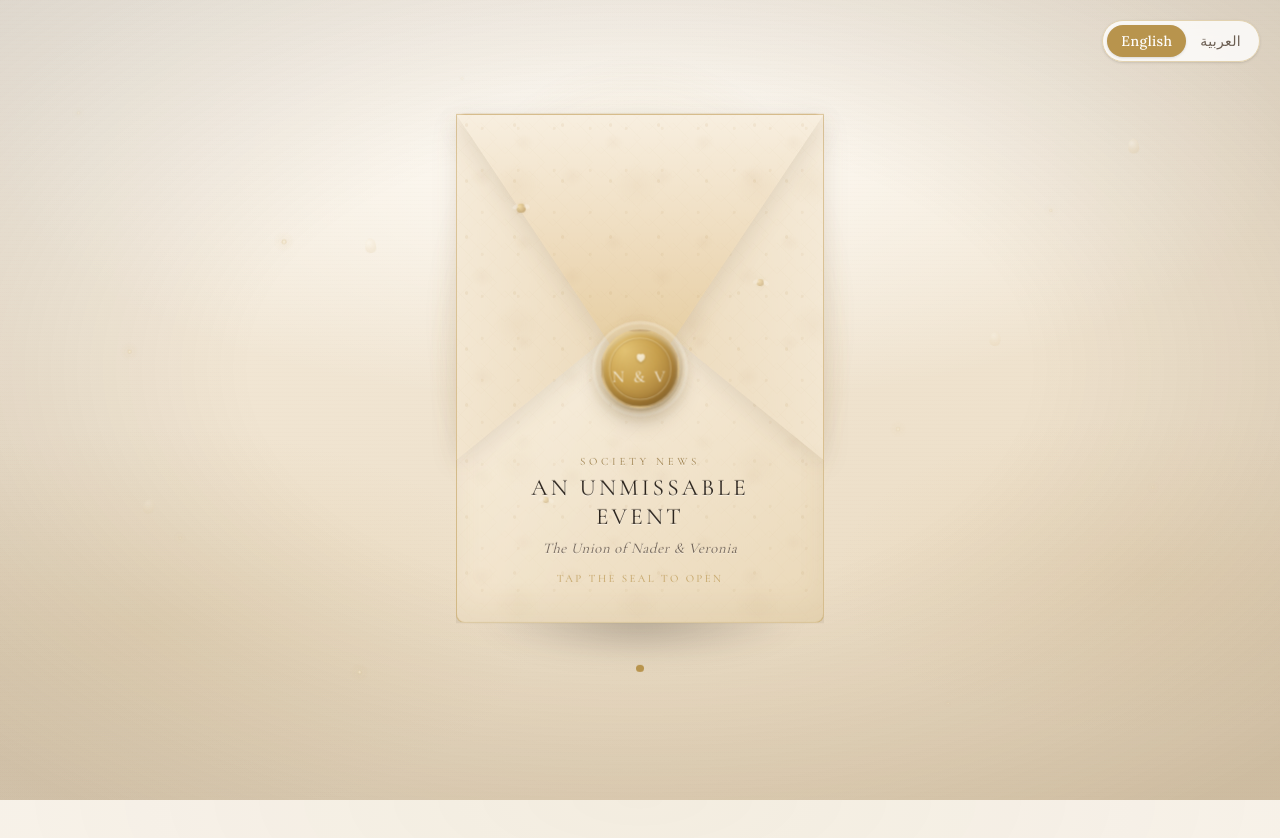
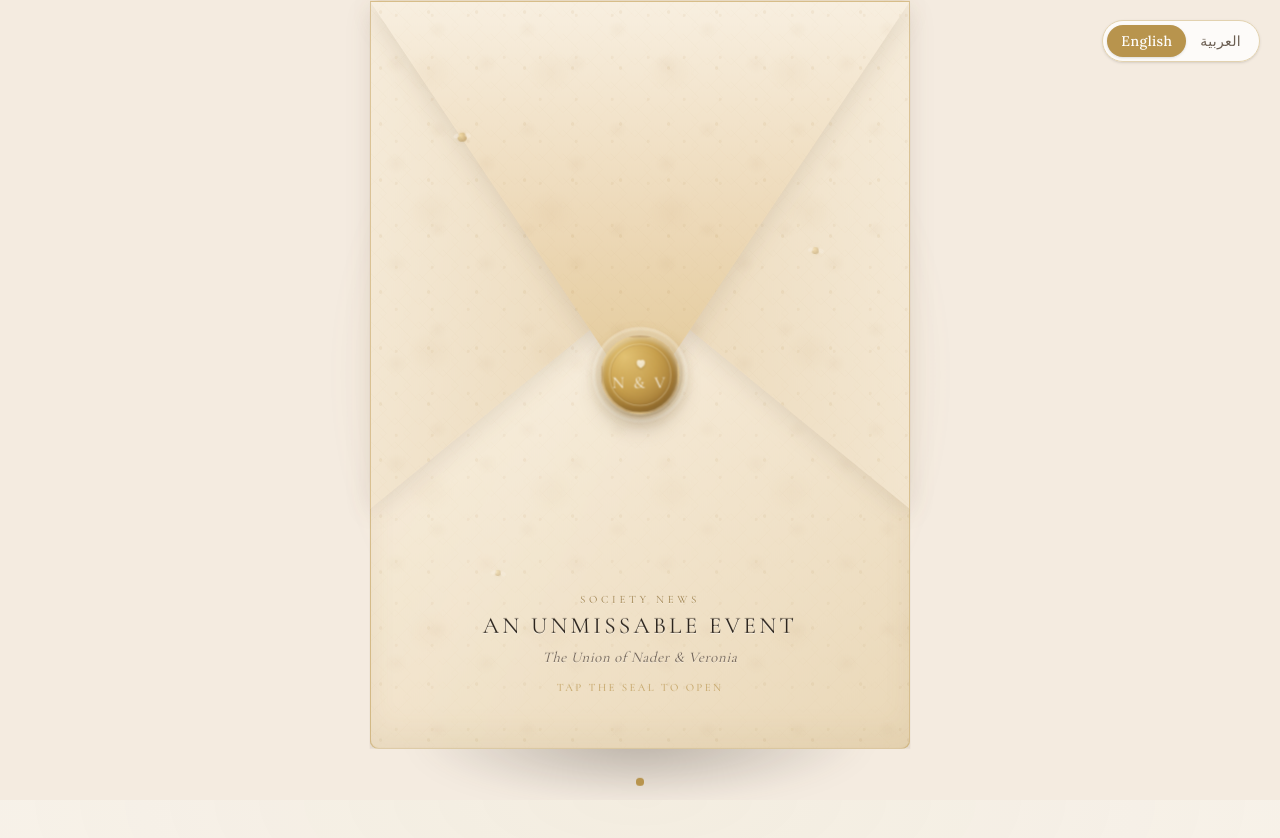
Before and after one commit to NaderNabil1/Invitation, a Next.js app: page / in a window 1280 px wide. Shown: the top 838 px of the page. Built offline with nearby package versions, Linux system fonts and the light colour scheme.

Commit message:
sizing envelope

```diff
--- a/app/globals.css
+++ b/app/globals.css
@@ -354,105 +354,19 @@ body {
 /* ——— Envelope (Regency / sealed-back) ——— */
 
 .envelope-overlay {
-  background:
-    radial-gradient(ellipse 85% 55% at 50% 18%, rgba(255, 252, 247, 0.95), transparent 60%),
-    radial-gradient(ellipse 55% 45% at 12% 78%, rgba(184, 148, 77, 0.12), transparent 55%),
-    radial-gradient(ellipse 50% 40% at 90% 72%, rgba(196, 155, 90, 0.1), transparent 50%),
-    linear-gradient(168deg, #faf6ef 0%, #f1e6d4 38%, #e8d7bb 100%);
-  transition: opacity 1.6s ease, visibility 1.6s ease, transform 1.6s ease;
+  background: #f4ebe0;
+  transition: opacity 0.85s ease, visibility 0.85s ease, transform 0.85s ease;
 }
 
 .envelope-overlay--exit {
   opacity: 0;
   visibility: hidden;
   pointer-events: none;
-  transform: scale(1.05);
-}
-
-.envelope-overlay__wash {
-  position: absolute;
-  inset: 0;
-  background:
-    repeating-linear-gradient(
-      0deg,
-      transparent,
-      transparent 3px,
-      rgba(143, 112, 54, 0.015) 3px,
-      rgba(143, 112, 54, 0.015) 4px
-    );
-  pointer-events: none;
-  opacity: 0.7;
-}
-
-.envelope-overlay__glow {
-  position: absolute;
-  left: 50%;
-  top: 40%;
-  width: min(26rem, 78vw);
-  height: min(32rem, 72vh);
-  transform: translate(-50%, -50%);
-  border-radius: 50%;
-  background: radial-gradient(
-    ellipse,
-    rgba(220, 188, 118, 0.32) 0%,
-    rgba(184, 148, 77, 0.12) 38%,
-    transparent 70%
-  );
-  filter: blur(10px);
-  animation: envelope-glow-breathe 5s ease-in-out infinite;
-  pointer-events: none;
-}
-
-.envelope-overlay__vignette {
-  position: absolute;
-  inset: 0;
-  background: radial-gradient(
-    ellipse 72% 68% at 50% 46%,
-    transparent 42%,
-    rgba(70, 48, 22, 0.16) 100%
-  );
-  pointer-events: none;
-}
-
-.envelope-motes {
-  position: absolute;
-  inset: 0;
-  pointer-events: none;
-  overflow: hidden;
-}
-
-.envelope-mote {
-  position: absolute;
-  border-radius: 50%;
-  background: radial-gradient(circle, rgba(255, 248, 230, 0.95), rgba(184, 148, 77, 0.55));
-  box-shadow: 0 0 8px rgba(212, 179, 106, 0.55);
-  animation: envelope-mote-drift 7s ease-in-out infinite;
-  opacity: 0.55;
-}
-
-.envelope-petals {
-  position: absolute;
-  inset: 0;
-  pointer-events: none;
-  overflow: hidden;
-}
-
-.envelope-petal {
-  position: absolute;
-  top: -8%;
-  width: 0.7rem;
-  height: 0.95rem;
-  border-radius: 60% 60% 55% 55% / 70% 70% 40% 40%;
-  background:
-    radial-gradient(circle at 35% 30%, rgba(255, 250, 240, 0.95), rgba(232, 210, 170, 0.75) 55%, rgba(196, 160, 100, 0.5));
-  opacity: 0.35;
-  filter: blur(0.2px);
-  animation-name: envelope-petal-fall;
-  animation-timing-function: linear;
-  animation-iteration-count: infinite;
+  transform: scale(1.04);
 }
 
 .envelope-stage {
+  width: min(58rem, 98vw, calc((100dvh - 3.25rem) * 3 / 4.15));
   animation: envelope-float 5.5s ease-in-out infinite;
 }
 
@@ -513,7 +427,7 @@ body {
   border-radius: 50%;
   background: radial-gradient(ellipse, rgba(44, 36, 28, 0.3), transparent 72%);
   filter: blur(12px);
-  transition: transform 2.2s ease, opacity 2.2s ease;
+  transition: transform 1.1s ease, opacity 1.1s ease;
   z-index: 0;
 }
 
@@ -687,7 +601,7 @@ body {
   position: absolute;
   z-index: 4;
   transform-style: preserve-3d;
-  transition: transform 1.8s cubic-bezier(0.4, 0.05, 0.15, 1);
+  transition: transform 0.95s cubic-bezier(0.4, 0.05, 0.15, 1);
   filter: drop-shadow(0 6px 12px rgba(80, 60, 30, 0.12));
   pointer-events: none;
 }
@@ -723,7 +637,7 @@ body {
   width: 52%;
   transform-origin: left center;
   z-index: 4;
-  transition-delay: 200ms;
+  transition-delay: 80ms;
 }
 
 .envelope__flap--left .envelope__flap-face {
@@ -739,7 +653,7 @@ body {
   width: 52%;
   transform-origin: right center;
   z-index: 4;
-  transition-delay: 200ms;
+  transition-delay: 80ms;
 }
 
 .envelope__flap--right .envelope__flap-face {
@@ -751,22 +665,22 @@ body {
 .envelope__flap--top.envelope__flap--open {
   transform: rotateX(172deg);
   z-index: 0;
-  transition-delay: 750ms;
+  transition-delay: 1550ms;
 }
 
 .envelope__flap--left.envelope__flap--open {
   transform: rotateY(-158deg);
   z-index: 0;
-  transition-delay: 1100ms;
+  transition-delay: 1700ms;
 }
 
 .envelope__flap--right.envelope__flap--open {
   transform: rotateY(158deg);
   z-index: 0;
-  transition-delay: 1100ms;
-}
-
-/* Invitation card: tucked inside when closed, rises through the V when open */
+  transition-delay: 1700ms;
+}
+
+/* Invitation card: stays nested in the pocket and fades in when open */
 .envelope__card {
   position: absolute;
   left: 11%;
@@ -784,13 +698,13 @@ body {
   box-shadow:
     0 10px 24px rgba(80, 60, 30, 0.12),
     inset 0 0 0 1px rgba(255, 255, 255, 0.65);
-  transform: translateY(48%) scale(0.97);
+  transform: translateY(12%) scale(0.98);
   opacity: 0;
   pointer-events: none;
   transition:
-    transform 1.8s cubic-bezier(0.22, 1, 0.36, 1) 1.5s,
-    opacity 1.2s ease 1.5s,
-    box-shadow 1.8s ease 1.5s;
+    transform 0.7s cubic-bezier(0.22, 1, 0.36, 1) 1.8s,
+    opacity 0.7s ease 1.8s,
+    box-shadow 0.7s ease 1.8s;
 }
 
 .envelope__card-frame {
@@ -807,11 +721,11 @@ body {
 }
 
 .envelope__card--reveal {
-  transform: translateY(-34%) scale(1);
+  transform: translateY(12%) scale(1);
   opacity: 1;
   box-shadow:
-    0 26px 48px rgba(80, 60, 30, 0.22),
-    0 0 0 1px rgba(184, 148, 77, 0.22),
+    0 14px 28px rgba(80, 60, 30, 0.14),
+    0 0 0 1px rgba(184, 148, 77, 0.18),
     inset 0 0 0 1px rgba(255, 255, 255, 0.75);
 }
 
@@ -950,7 +864,7 @@ body {
   text-align: center;
   gap: 0.2rem;
   pointer-events: none;
-  transition: opacity 1s ease, transform 1s ease;
+  transition: opacity 0.45s ease, transform 0.45s ease;
 }
 
 .envelope__copy--hide {
@@ -1714,7 +1628,7 @@ body {
   }
 
   .envelope__card--reveal {
-    transform: translateY(-24%);
+    transform: translateY(12%);
     opacity: 1;
   }
 
--- a/components/InvitationEnvelope.tsx
+++ b/components/InvitationEnvelope.tsx
@@ -24,21 +24,6 @@ function getServerReducedMotionSnapshot() {
   return false;
 }
 
-const MOTES = [
-  { left: "6%", top: "14%", delay: "0s", size: "3px" },
-  { left: "14%", top: "68%", delay: "1.1s", size: "2px" },
-  { left: "22%", top: "32%", delay: "2.3s", size: "4px" },
-  { left: "36%", top: "10%", delay: "0.5s", size: "2px" },
-  { left: "48%", top: "78%", delay: "1.7s", size: "3px" },
-  { left: "58%", top: "18%", delay: "2.9s", size: "2px" },
-  { left: "70%", top: "54%", delay: "0.8s", size: "4px" },
-  { left: "82%", top: "28%", delay: "2s", size: "2px" },
-  { left: "10%", top: "46%", delay: "3.2s", size: "3px" },
-  { left: "90%", top: "62%", delay: "1.4s", size: "2px" },
-  { left: "28%", top: "86%", delay: "2.6s", size: "3px" },
-  { left: "74%", top: "88%", delay: "0.3s", size: "2px" },
-] as const;
-
 const SPARKS = [
   { x: "0rem", y: "-3.2rem" },
   { x: "1.6rem", y: "-2.8rem" },
@@ -54,15 +39,6 @@ const SPARKS = [
   { x: "-1rem", y: "-3rem" },
   { x: "0.8rem", y: "-1.2rem" },
   { x: "-0.9rem", y: "1.1rem" },
-] as const;
-
-const PETALS = [
-  { left: "12%", delay: "0s", duration: "11s", drift: "-18px", rotate: "25deg" },
-  { left: "28%", delay: "2.4s", duration: "13s", drift: "22px", rotate: "-18deg" },
-  { left: "46%", delay: "1.1s", duration: "10s", drift: "-12px", rotate: "32deg" },
-  { left: "63%", delay: "3.6s", duration: "12s", drift: "16px", rotate: "-28deg" },
-  { left: "78%", delay: "0.7s", duration: "14s", drift: "-20px", rotate: "15deg" },
-  { left: "88%", delay: "4.2s", duration: "11s", drift: "10px", rotate: "-22deg" },
 ] as const;
 
 function WaxRose() {
@@ -110,13 +86,14 @@ export default function InvitationEnvelope({
 
     setPhase("opening");
 
+    // Seal keeps original ~1.6s pace; flaps/card/exit run faster after it.
     window.setTimeout(() => {
       setPhase("exiting");
-    }, 4200);
+    }, 2800);
 
     window.setTimeout(() => {
       onOpened();
-    }, 5600);
+    }, 3600);
   };
 
   const copy = invitation.envelope;
@@ -125,17 +102,13 @@ export default function InvitationEnvelope({
 
   return (
     <div
-      className={`envelope-overlay fixed inset-0 z-50 flex items-center justify-center overflow-hidden px-4 sm:px-5 ${
+      className={`envelope-overlay fixed inset-0 z-50 flex items-center justify-center overflow-hidden px-1 sm:px-2 ${
         phase === "exiting" ? "envelope-overlay--exit" : ""
       }`}
       role="dialog"
       aria-modal="true"
       aria-label={copy.openLabel[language]}
     >
-      <div className="envelope-overlay__wash" aria-hidden="true" />
-      <div className="envelope-overlay__glow" aria-hidden="true" />
-      <div className="envelope-overlay__vignette" aria-hidden="true" />
-
       <div
         className={`absolute top-4 end-4 z-20 transition-opacity duration-500 sm:top-5 sm:end-5 ${
           isOpening ? "pointer-events-none opacity-0" : "opacity-100"
@@ -144,43 +117,9 @@ export default function InvitationEnvelope({
         <LanguageToggle language={language} onChange={onLanguageChange} />
       </div>
 
-      <div className="envelope-motes" aria-hidden="true">
-        {MOTES.map((mote) => (
-          <span
-            key={`${mote.left}-${mote.top}`}
-            className="envelope-mote"
-            style={{
-              left: mote.left,
-              top: mote.top,
-              width: mote.size,
-              height: mote.size,
-              animationDelay: mote.delay,
-            }}
-          />
-        ))}
-      </div>
-
-      <div className="envelope-petals" aria-hidden="true">
-        {PETALS.map((petal) => (
-          <span
-            key={`${petal.left}-${petal.delay}`}
-            className="envelope-petal"
-            style={
-              {
-                left: petal.left,
-                animationDelay: petal.delay,
-                animationDuration: petal.duration,
-                "--petal-drift": petal.drift,
-                "--petal-rotate": petal.rotate,
-              } as CSSProperties
-            }
-          />
-        ))}
-      </div>
-
       <button
         type="button"
-        className={`envelope-stage group relative w-full max-w-[min(20.5rem,90vw)] cursor-pointer border-0 bg-transparent p-0 sm:max-w-[23rem] ${
+        className={`envelope-stage group relative cursor-pointer border-0 bg-transparent p-0 ${
           isOpening ? "envelope-stage--opening" : ""
         }`}
         onClick={handleOpen}
@@ -331,7 +270,7 @@ export default function InvitationEnvelope({
         </div>
 
         <div
-          className={`envelope-cta mt-7 flex flex-col items-center gap-2.5 transition-opacity duration-500 sm:mt-8 ${
+          className={`envelope-cta mt-4 flex flex-col items-center gap-2.5 transition-opacity duration-300 sm:mt-5 ${
             isOpening ? "opacity-0" : "opacity-100"
           }`}
         >
```
